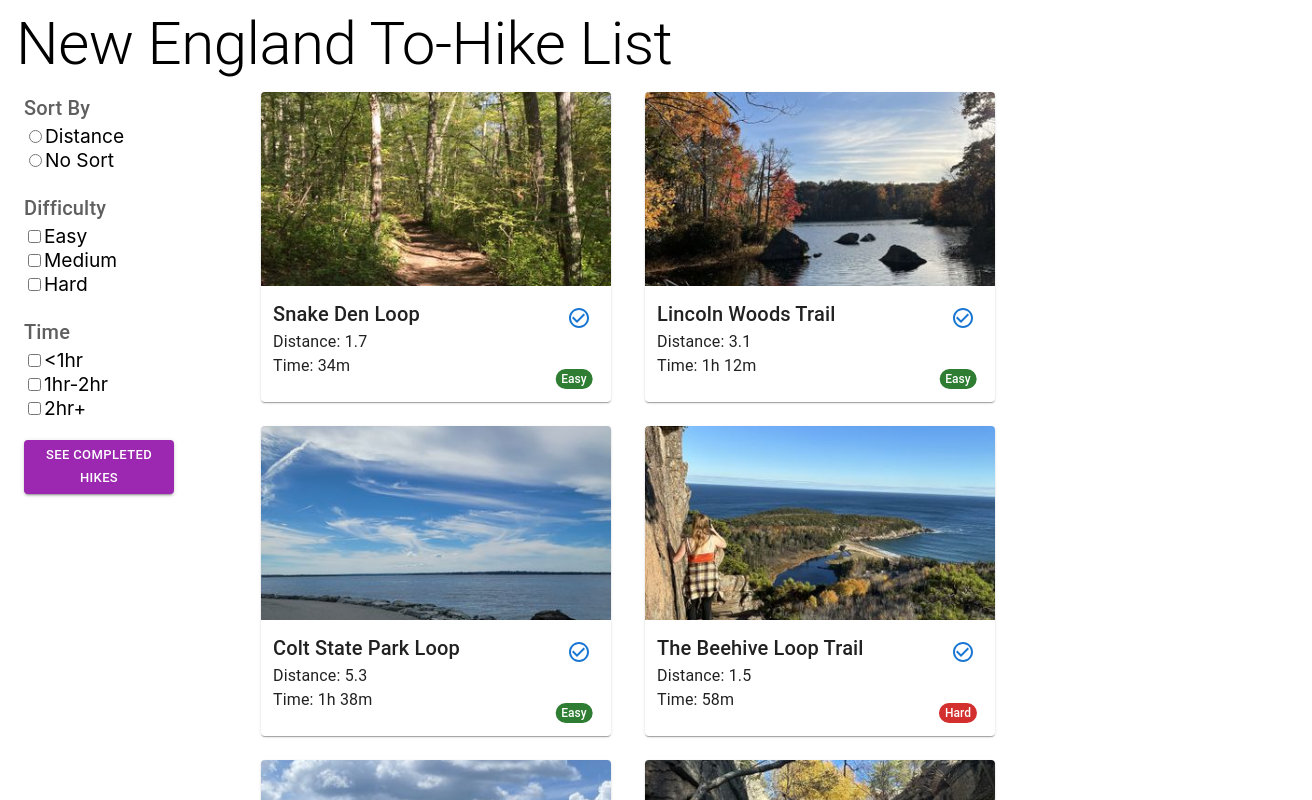
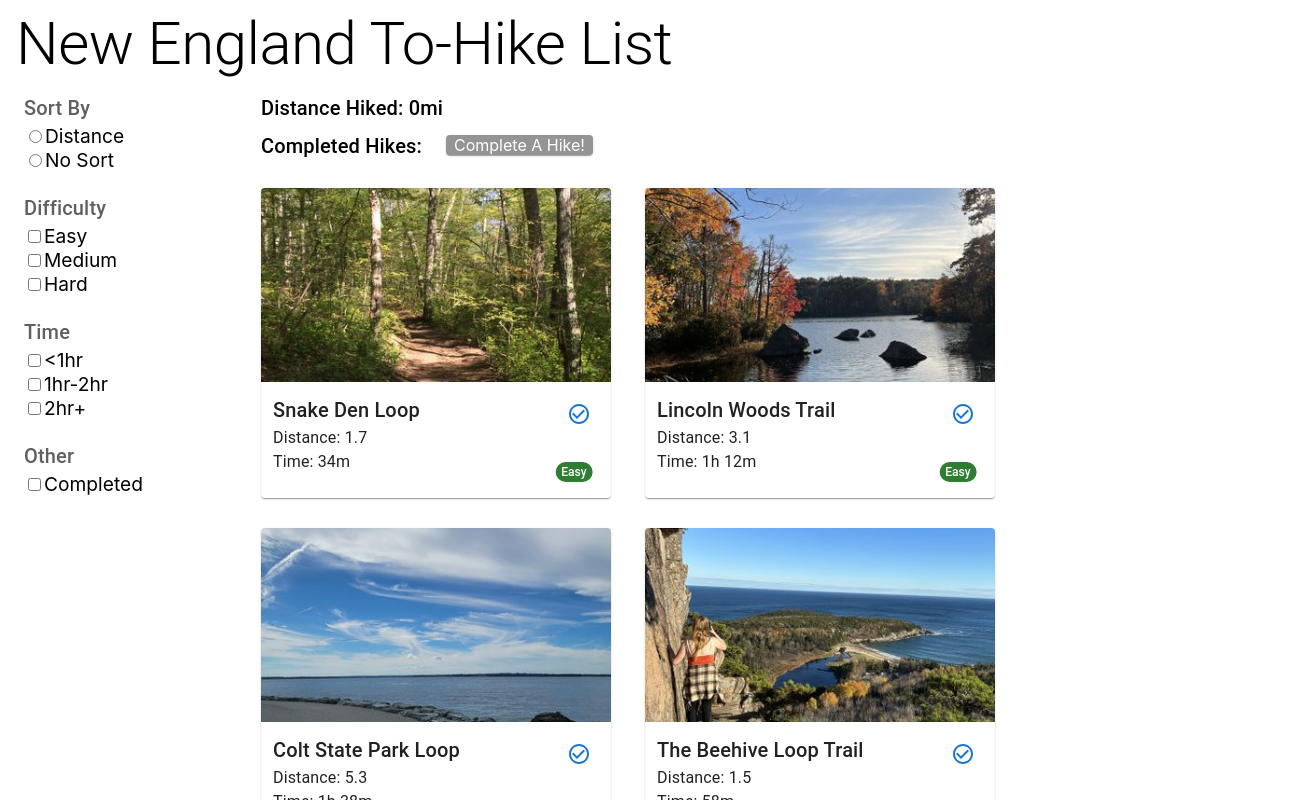
Before and after one commit to upsettiger123/development, a React (Create React App) app: page / in a window 1280 px wide. Shown: the top 800 px of the page, 1312 px wide, since content can reach past the window. Built offline with nearby package versions, Linux system fonts and the light colour scheme; the HTML template or start-up script is replaced by a standard one.

Commit message:
final
modified layout and architecture

```diff
--- /dev/null
+++ b/src/AggregatorBanner.css
@@ -0,0 +1,33 @@
+.aggregator h6 {
+    margin: 3px 0;
+    padding-right: 10px;
+}
+
+.aggregator {
+  margin: 12px 0 0 12px;
+  position: sticky;
+  top: 0;
+  z-index: 2;
+  background-color: white;
+  padding-bottom: 10px;
+}
+
+.hike-list {
+  display: flex;
+  flex-flow: row wrap;
+  align-items: center;
+}
+
+
+.MuiPaper-root {
+  margin-top: 3px;
+  margin-bottom: 3px;
+  margin-right: 10px;
+}
+
+/* .hike-list {
+  display: flex;
+  flex-direction: row wrap;
+  width: calc(100vw - 330px);
+  overflow-x: scroll;
+} */
--- a/src/App.css
+++ b/src/App.css
@@ -1,5 +1,6 @@
 .App {
   padding: 0.5rem 1rem;
+  width: 100%;
 }
 
 .App-logo {
@@ -55,7 +56,3 @@
 .menu {
   margin: 12px 0 0 0.5em;
 }
-
-.aggregator h4 {
-  margin: 12px 0 0 12px;
-}
--- a/src/App.js
+++ b/src/App.js
@@ -1,10 +1,9 @@
 import './App.css';
-import Aggregator from "./components/Aggregator.js";
+import AggregatorBanner from "./components/AggregatorBanner.js";
 import { useState } from "react";
 import hikeData from "./assets/hike-data.json";
-import FilteredList from "./FilteredList.js";
+import FilteredList from "./components/FilteredList.js";
 import Typography from '@mui/material/Typography';
-import Button from '@mui/material/Button';
 import { Checkbox, Col, Row, Radio, Space } from 'antd';
 
 hikeData.forEach((item) => {
@@ -18,8 +17,8 @@ const timeOptions = ['<1hr', '1hr-2hr', '2hr+'];
 function App() {
   const [difficulty, setDifficulty] = useState("All");
   const [time, setTime] = useState("All");
+  const [sortBy, setSortBy] = useState("None");
   const [added, setAdded] = useState(false);
-  const [sortBy, setSortBy] = useState("None");
 
   let hikeTracker = {};
   hikeData.map((hike, idx) => hikeTracker[hike.name] = { added: 0, idx: idx })
@@ -66,11 +65,7 @@ function App() {
   };
 
   const onSelectAdded = (event) => {
-    if (event.currentTarget.value === "All") {
-      setAdded(false);
-    } else {
-      setAdded(true);
-    }
+    setAdded(event.target.checked);
   }
 
   const onSort = (event) => {
@@ -96,11 +91,12 @@ function App() {
           <Typography variant="h6" sx={{ color: '#5f5f5f' }}>Time</Typography>
           <Checkbox.Group options={timeOptions} onChange={onSelectTime} />
           <br />
-          {added ? <Button variant="outlined" size="small" color="secondary" value="All" onClick={onSelectAdded} sx={{width: '150px'}}>Back To All Hikes</Button> :
-          <Button variant="contained" size="small" color="secondary" value="Added" onClick={onSelectAdded} sx={{width: '150px'}}>See Completed Hikes</Button>}
+          <Typography variant="h6" sx={{ color: '#5f5f5f' }}>Other</Typography>
+          <Checkbox onChange={onSelectAdded}>Completed</Checkbox>
         </Col>
         <Col flex="auto">
-          {added ? <Aggregator list={hikeData} hikeTracker={hikeList} updateHikes={updateHikes}></Aggregator> : <FilteredList list={hikeData} difficulty={difficulty} time={time} sortBy={sortBy} updateHikes={updateHikes} addTracker={hikeList.hikes} />}
+          <AggregatorBanner list={hikeData} hikeTracker={hikeList} updateHikes={updateHikes}></AggregatorBanner>
+          <FilteredList list={hikeData} difficulty={difficulty} added={added} time={time} sortBy={sortBy} updateHikes={updateHikes} addTracker={hikeList.hikes} />
         </Col>
       </Row>
     </div>
--- a/src/components/Aggregator.js
+++ b/src/components/Aggregator.js
@@ -2,7 +2,6 @@ import Typography from '@mui/material/Typography';
 import HikeTile from './HikeTile.js';
 
 export default function Aggregator(props) {
-    console.log(props.hikeTracker)
     const filterAdded = (hike) => {
         if (props.hikeTracker.hikes[hike.name].added) {
             return true;
--- /dev/null
+++ b/src/components/AggregatorBanner.js
@@ -0,0 +1,33 @@
+import '../AggregatorBanner.css'
+import Typography from '@mui/material/Typography';
+import Paper from '@mui/material/Paper';
+
+export default function AggregatorBanner(props) {
+    const filterAdded = (hike) => {
+        if (props.hikeTracker.hikes[hike.name].added) {
+            return true;
+        } else {
+            return false;
+        }
+    }
+
+    const listToRender = props.list.filter(filterAdded);
+    const hikeStyle = {
+        fontSize: 16,
+        height: 20,
+        textAlign: "center",
+        backgroundColor: '#1976d2',
+        color: 'white'
+    }
+
+    return (
+        <div className = "aggregator">
+            <Typography variant="h6" sx={{ margin: '12px' }}>Distance Hiked: {props.hikeTracker.distance}mi</Typography>
+            <div className="hike-list">
+                <Typography variant="h6" sx={{ margin: '12px', width: 175, height: 30 }}>Completed Hikes:</Typography>
+                {listToRender.length === 0 ? <Paper sx={{...hikeStyle, backgroundColor: '#949494'}}>&ensp;Complete A Hike!&ensp;</Paper> :
+                listToRender.map((hike) => <Paper sx={hikeStyle}>&ensp;{hike.name}&ensp;</Paper>)}
+            </div>
+        </div>
+    );
+}
--- a/src/FilteredList.js
+++ b/src/components/FilteredList.js
@@ -1,4 +1,4 @@
-import HikeTile from "./components/HikeTile";
+import HikeTile from "./HikeTile";
 
 export default function FilteredList(props) {
 
@@ -16,7 +16,7 @@ export default function FilteredList(props) {
         return (condition === difficulty);
     };
 
-    const matchesFilters = item => {
+    const difficultyAndTime = item => {
         if (props.difficulty === "All" && props.time === "All") {
             return true
         } else if (props.difficulty !== "All") {
@@ -32,6 +32,20 @@ export default function FilteredList(props) {
             return filterOnTime(props.time, item.hours);
         } else {
             return false
+        }
+    }
+
+    const matchesFilters = item => {
+        // all items should be shown when no filter is selected
+        // example: filter = ["Easy", "<1hr"]
+        if (props.added) {
+            if (props.addTracker[item.name].added === 1) {
+                return difficultyAndTime(item);
+            } else {
+                return false
+            }
+        } else {
+            return difficultyAndTime(item);
         }
     }
 
```
